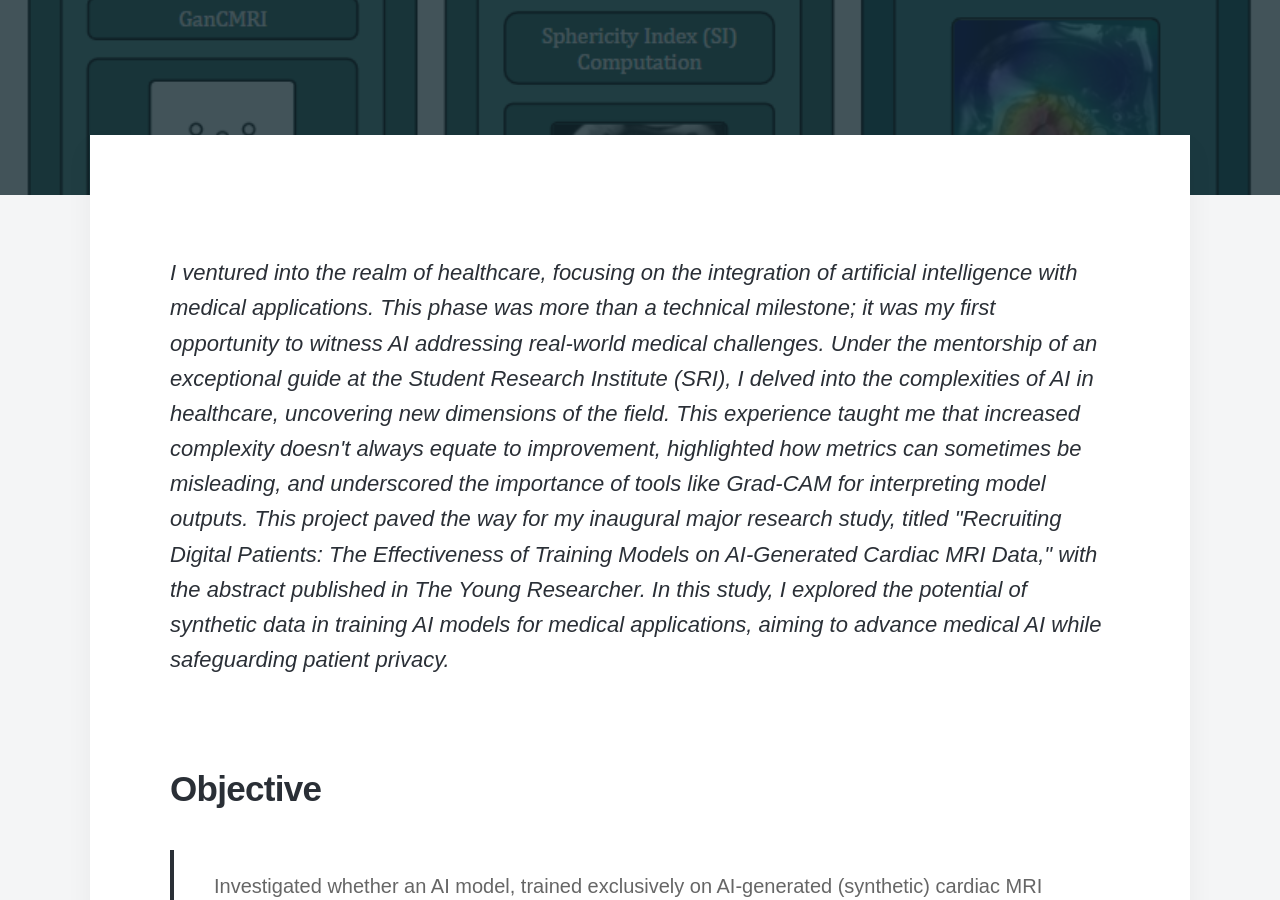
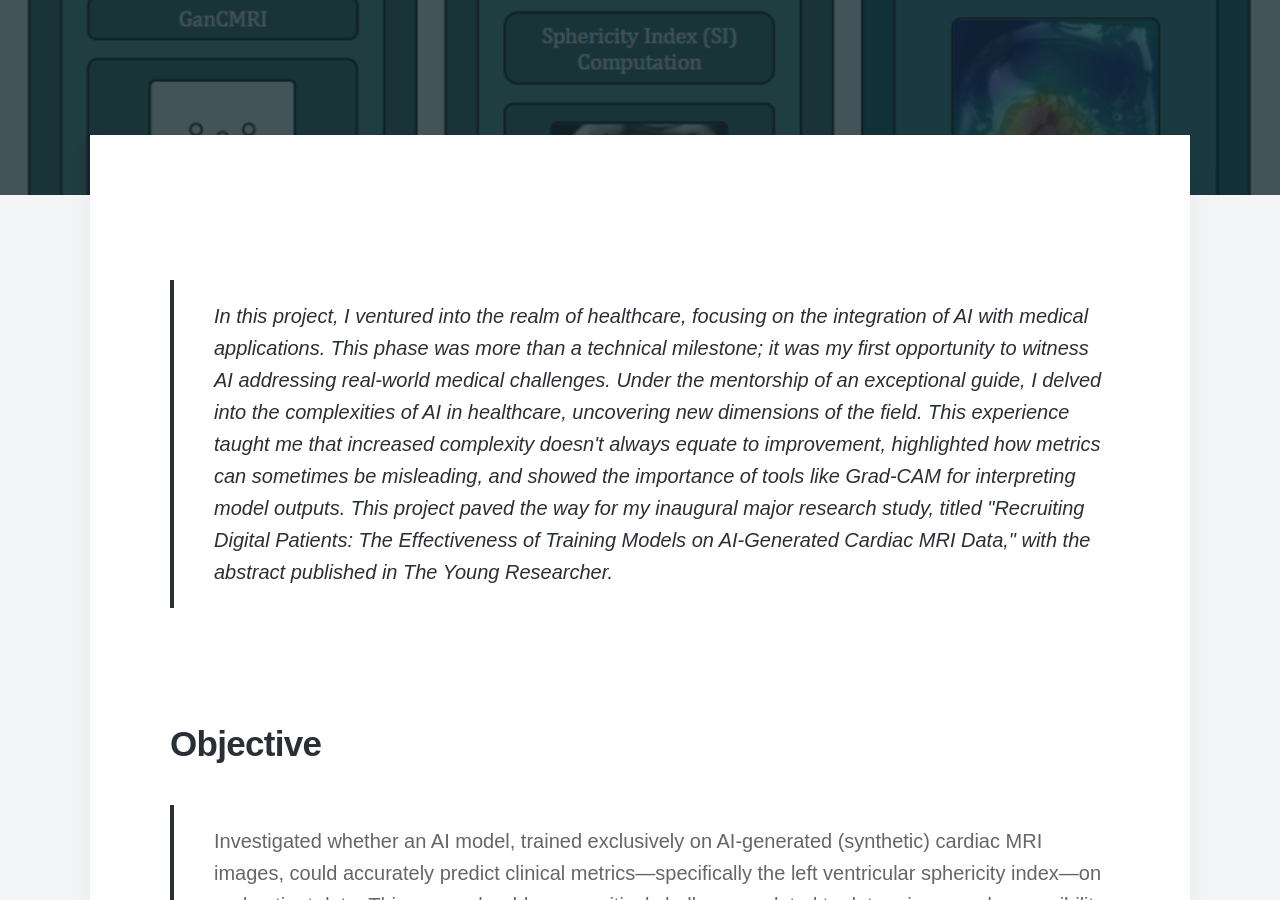
Before and after one commit to anya-chauhan/anya-chauhan.github.io, a Jekyll site: the page built from _projects/sri.md, in a window 1280 px wide and 900 px high, scrolled down 421 px. Built offline with Jekyll 4.4.1, drawn with Linux system fonts in a browser that asks for light colours; nearby versions of some CDN libraries; some web fonts are replaced.

Commit message:
Update sri.md

```diff
--- a/_projects/sri.md
+++ b/_projects/sri.md
@@ -8,8 +8,9 @@
 ---
 
 <br>
-
-<p><em> I ventured into the realm of healthcare, focusing on the integration of artificial intelligence with medical applications. This phase was more than a technical milestone; it was my first opportunity to witness AI addressing real-world medical challenges. Under the mentorship of an exceptional guide at the Student Research Institute (SRI), I delved into the complexities of AI in healthcare, uncovering new dimensions of the field. This experience taught me that increased complexity doesn't always equate to improvement, highlighted how metrics can sometimes be misleading, and underscored the importance of tools like Grad-CAM for interpreting model outputs. This project paved the way for my inaugural major research study, titled "Recruiting Digital Patients: The Effectiveness of Training Models on AI-Generated Cardiac MRI Data," with the abstract published in The Young Researcher. In this study, I explored the potential of synthetic data in training AI models for medical applications, aiming to advance medical AI while safeguarding patient privacy.</em></p>
+<blockquote>
+<p><em> In this project, I ventured into the realm of healthcare, focusing on the integration of AI with medical applications. This phase was more than a technical milestone; it was my first opportunity to witness AI addressing real-world medical challenges. Under the mentorship of an exceptional guide, I delved into the complexities of AI in healthcare, uncovering new dimensions of the field. This experience taught me that increased complexity doesn't always equate to improvement, highlighted how metrics can sometimes be misleading, and showed the importance of tools like Grad-CAM for interpreting model outputs. This project paved the way for my inaugural major research study, titled "Recruiting Digital Patients: The Effectiveness of Training Models on AI-Generated Cardiac MRI Data," with the abstract published in The Young Researcher. </em></p>
+</blockquote>
 
 <br>
 
```
